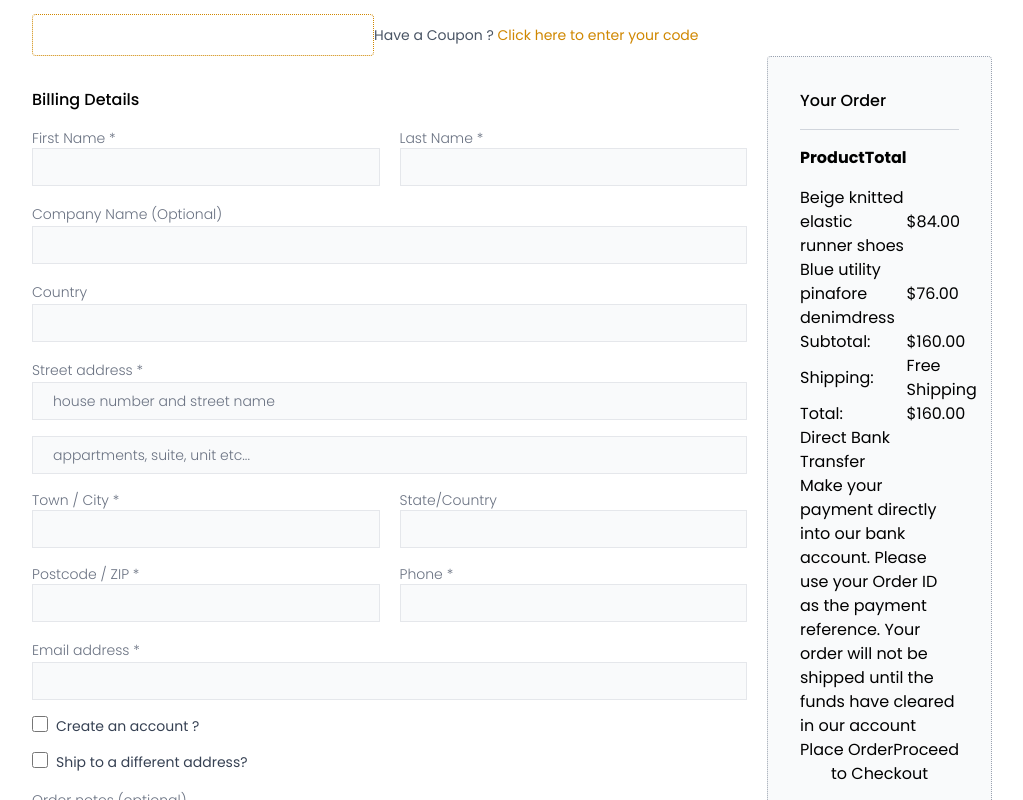
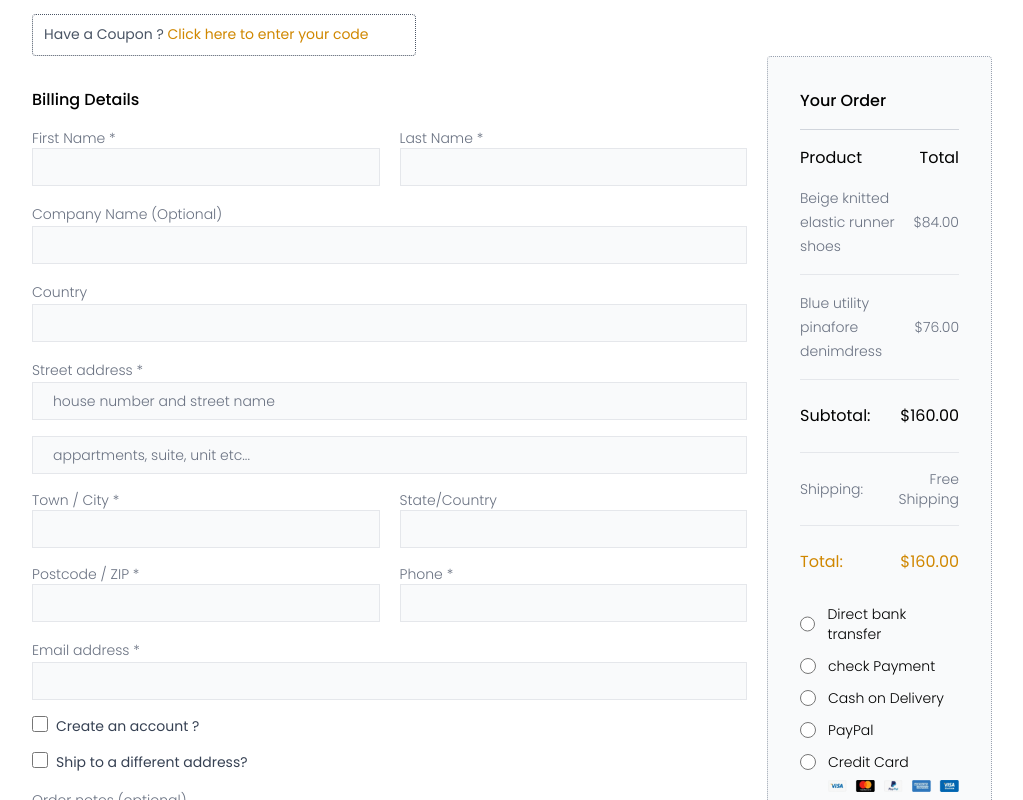
Before and after one commit to VISHNU-M123/FUSIONMART-FRONTEND, a React (Vite) app: page /checkout in a window 1280 px wide. Shown: the part 280-1080 px from the top of the page, without its empty margins (128-1151 px from the left). Built offline with nearby package versions, Linux system fonts and the light colour scheme.

Commit message:
checkout completed

```diff
--- a/src/assets/assets.js
+++ b/src/assets/assets.js
@@ -45,6 +45,7 @@ import arrow_left from './left-arrow-icon.png'
 import close_icon from './close-icon.png'
 import cart_table_product from './cart-table-product.jpg'
 import reload_icon from './reload-icon.png'
+import payments_summary from './payments-summary.png'
 
 export const assets = {
     logo_icon,
@@ -93,5 +94,6 @@ export const assets = {
     arrow_left,
     close_icon,
     cart_table_product,
-    reload_icon
+    reload_icon,
+    payments_summary
 }
--- a/src/pages/Checkout.jsx
+++ b/src/pages/Checkout.jsx
@@ -1,9 +1,12 @@
-import React from 'react'
+import React, { useState } from 'react'
 import WhiteNavbar from '../components/WhiteNavbar'
 import WhiteFooter from '../components/WhiteFooter'
 import { assets } from '../assets/assets'
 
 const Checkout = () => {
+
+  const [selectedMethod, setSelectedMethod] = useState("")
+  const [isFocused, setIsFocused] = useState(false)
   return (
     <div>
       <WhiteNavbar/>
@@ -16,10 +19,10 @@ const Checkout = () => {
           {/* form and card main */}
           <div className='lg:px-40 px-5 py-8 w-full'>
             {/* coupon code div */}
-            <div>
+            <div className='relative md:w-sm w-full'>
               <form action="">
-                <input type="text" className='outline-none border border-yellow-600 border-dotted rounded-sm px-3 py-2' />
-                <label className='text-gray-600 text-sm'>Have a Coupon ? <span className='text-yellow-600 text-sm'>Click here to enter your code</span></label>
+                <label className={`absolute left-3 top-2.5 text-gray-600 text-sm transition-all duration-300 truncate w-[90%] ${isFocused ? "opacity-0" : "opacity-100"}`}>Have a Coupon ? <span className='text-yellow-600 text-sm'>Click here to enter your code</span></label>
+                <input type="text" className={`outline-none border border-gray-600 ${isFocused ? "border-yellow-600" : "border-gray-600"} border-dotted rounded-sm px-3 py-2 w-full relative`} onFocus={() => setIsFocused(true)} onBlur={(e) => setIsFocused(e.target.value !== "")} />
               </form>
             </div>
 
@@ -90,35 +93,35 @@ const Checkout = () => {
                     <hr className='border-gray-300 w-full' />
                     <table className='w-full'>
                       <thead className='w-full'>
-                        <tr className='flex justify-between w-full py-4'>
-                          <th>Product</th>
-                          <th>Total</th>
+                        <tr>
+                          <th className='font-normal text-left pt-4'>Product</th>
+                          <th className='font-normal text-right pt-4'>Total</th>
                         </tr>
                       </thead>
                       <tbody>
-                        <tr>
-                          <td>
-                            <a href="">Beige knitted elastic runner shoes</a>
+                        <tr className='border-b border-gray-200'>
+                          <td className='py-4'>
+                            <a href="" className='text-sm font-light text-gray-500 text-left'>Beige knitted elastic runner shoes</a>
                           </td>
-                          <td>$84.00</td>
+                          <td className='text-sm font-light text-gray-500 text-right py-4'>$84.00</td>
+                        </tr>
+                        <tr className='border-b border-gray-200'>
+                          <td className='py-4'>
+                            <a href="" className='text-sm font-light text-gray-500 text-left'>Blue utility pinafore denimdress</a>
+                          </td>
+                          <td className='text-sm font-light text-gray-500 text-right py-4'>$76.00</td>
+                        </tr>
+                        <tr className='border-b border-gray-200'>
+                          <td className='font-normal text-left py-6'>Subtotal:</td>
+                          <td className='font-normal text-right py-6'>$160.00</td>
+                        </tr>
+                        <tr className='border-b border-gray-200'>
+                          <td className='text-sm font-light text-gray-500 text-left py-4'>Shipping:</td>
+                          <td className='text-sm font-light text-gray-500 text-right py-4'>Free Shipping</td>
                         </tr>
                         <tr>
-                          <td>
-                            <a href="">Blue utility pinafore denimdress</a>
-                          </td>
-                          <td>$76.00</td>
-                        </tr>
-                        <tr>
-                          <td>Subtotal:</td>
-                          <td>$160.00</td>
-                        </tr>
-                        <tr>
-                          <td>Shipping:</td>
-                          <td>Free Shipping</td>
-                        </tr>
-                        <tr>
-                          <td>Total:</td>
-                          <td>$160.00</td>
+                          <td className='font-normal text-yellow-600 text-left py-6'>Total:</td>
+                          <td className='font-normal text-yellow-600 text-right py-6'>$160.00</td>
                         </tr>
                       </tbody>
                     </table>
@@ -127,19 +130,75 @@ const Checkout = () => {
                     <div>
                       {/* direct bank transfer div */}
                       <div>
-                        <div>
-                          <h2>
-                            <a href="">Direct Bank Transfer</a>
+                        <div className='py-1.5'>
+                          <h2 className='flex items-center gap-3 cursor-pointer' onClick={() => setSelectedMethod(selectedMethod === "bank" ? "null" : "bank")}>
+                            <input type="radio" className='w-4 h-4' checked={selectedMethod === "bank"} />
+                            <a href="" className='font-light text-sm'>Direct bank transfer</a>
                           </h2>
                         </div>
-                        <div>
-                          <div>Make your payment directly into our bank account. Please use your Order ID as the payment reference. Your order will not be shipped until the funds have cleared in our account</div>
+                        <div className={`pl-5 my-2 transition-opacity duration-300 ${selectedMethod === "bank" ? "opacity-100" : "opacity-0 hidden"}`}>
+                          <div className='text-gray-400 font-light text-xs pl-2'>Make your payment directly into our bank account. Please use your Order ID as the payment reference. Your order will not be shipped until the funds have cleared in our account</div>
+                        </div>
+                      </div>
+
+                      {/* check payment div */}
+                      <div>
+                        <div className='py-1.5'>
+                          <h2 className='flex items-center gap-3 cursor-pointer' onClick={() => setSelectedMethod(selectedMethod === "check" ? "null" : "check")}>
+                            <input type="radio" className='w-4 h-4' checked={selectedMethod === "check"} />
+                            <a href="" className='font-light text-sm'>check Payment</a>
+                          </h2>
+                        </div>
+                        <div className={`pl-5 my-2 transition-opacity duration-300 ${selectedMethod === "check" ? "opacity-100" : "opacity-0 hidden"}`}>
+                          <div className='text-gray-400 font-light text-xs pl-2'>Ipsum dolor sit amet, consectetuer adipiscing elit. Donec odio. Quisque volutpat mattis eros. Nullam malesuada erat ut turpis.</div>
+                        </div>
+                      </div>
+
+                      {/* cash on delivery */}
+                      <div>
+                        <div className='py-1.5'>
+                          <h2 className='flex items-center gap-3 cursor-pointer' onClick={() => setSelectedMethod(selectedMethod === "cod" ? "null" : "cod")}>
+                            <input type="radio" className='w-4 h-4' checked={selectedMethod === "cod"} />
+                            <a href="" className='font-light text-sm'>Cash on Delivery</a>
+                          </h2>
+                        </div>
+                        <div className={`pl-5 my-2 transition-opacity duration-300 ${selectedMethod === "cod" ? "opacity-100" : "opacity-0 hidden"}`}>
+                          <div className='text-gray-400 font-light text-xs pl-2'>Quisque volutpat mattis eros. Lorem ipsum dolor sit amet, consectetuer adipiscing elit. Donec odio. Quisque volutpat mattis eros.</div>
+                        </div>
+                      </div>
+
+                      {/* paypal */}
+                      <div>
+                        <div className='py-1.5'>
+                          <h2 className='flex items-center gap-3 cursor-pointer' onClick={() => setSelectedMethod(selectedMethod === "paypal" ? "null" : "paypal")}>
+                            <input type="radio" className='w-4 h-4' checked={selectedMethod === "paypal"} />
+                            <a href="" className='font-light text-sm'>PayPal</a>
+                          </h2>
+                        </div>
+                        <div className={`pl-5 my-2 transition-opacity duration-300 ${selectedMethod === "paypal" ? "opacity-100" : "opacity-0 hidden"}`}>
+                          <div className='text-gray-400 font-light text-xs pl-2'>Nullam malesuada erat ut turpis. Suspendisse urna nibh, viverra non, semper suscipit, posuere a, pede. Donec nec justo eget felis facilisis fermentum.</div>
+                        </div>
+                      </div>
+
+                      {/* credit card */}
+                      <div>
+                        <div className='py-1.5'>
+                          <h2 className='flex items-center gap-3 cursor-pointer' onClick={() => setSelectedMethod(selectedMethod === "card" ? "null" : "card")}>
+                            <input type="radio" className='w-4 h-4' checked={selectedMethod === "card"} />
+                            <a href="" className='font-light text-sm'>Credit Card</a>
+                          </h2>
+                          <div className="mt-2 pl-5 ">
+                            <img src={assets.payments_summary} alt="Payment Methods" className="w-fit h-auto object-contain pl-2" />
+                          </div>
+                        </div>
+                        <div className={`pl-5 my-2 transition-opacity duration-300 ${selectedMethod === "card" ? "opacity-100" : "opacity-0 hidden"}`}>
+                          <div className='text-gray-400 font-light text-xs pl-2'>Donec nec justo eget felis facilisis fermentum.Lorem ipsum dolor sit amet, consectetuer adipiscing elit. Donec odio. Quisque volutpat mattis eros. Lorem ipsum dolor sit ame.</div>
                         </div>
                       </div>
                     </div>
-                    <button>
-                      <span>Place Order</span>
-                      <span>Proceed to Checkout</span>
+                    <button className='text-yellow-600 text-sm border border-yellow-600 flex items-center justify-center w-full mt-8 py-4 cursor-pointer hover:bg-yellow-600 group relative overflow-hidden'>
+                      <span className='absolute transition-opacity duration-300 group-hover:opacity-0'>Place Order</span>
+                      <span className='text-white absolute opacity-0 transition-opacity duration-300 group-hover:opacity-100'>Proceed to Checkout</span>
                     </button>
                   </div>
                 </div>
```
Also changed, not shown: src/assets/payments-summary.png (added).
